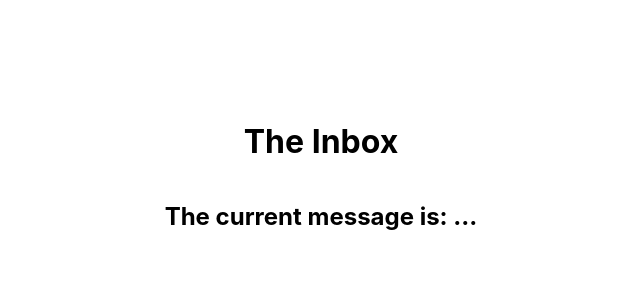
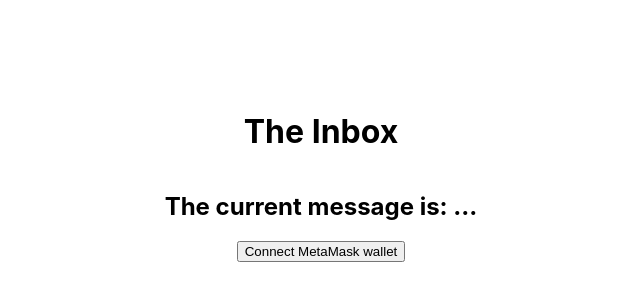
Before and after one commit to perryfardella/inbox-dapp, a Next.js app: page / in a window 1280 px wide. Shown: the part 224-524 px from the top of the page, without its empty margins (319-959 px from the left). Built offline with nearby package versions, Linux system fonts and the light colour scheme.

Commit message:
Add a button to allow the user to connect their MetaMask wallet to the site.

```diff
--- a/pages/index.tsx
+++ b/pages/index.tsx
@@ -18,6 +18,10 @@ const Home: NextPage = () => {
     console.log('MetaMask is installed!');
   };
 
+  const connectWallet = () => {
+    window.ethereum.request({ method: 'eth_requestAccounts' });
+  }
+
   return (
     <div className={styles.container}>
       <Head>
@@ -30,6 +34,8 @@ const Home: NextPage = () => {
         <h1>The Inbox</h1>
         <h2>The current message is: ...</h2>
 
+        <button onClick={connectWallet}>Connect MetaMask wallet</button>
+
       </main>
 
 
```
